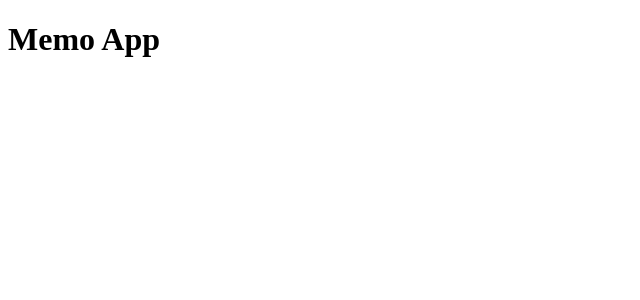
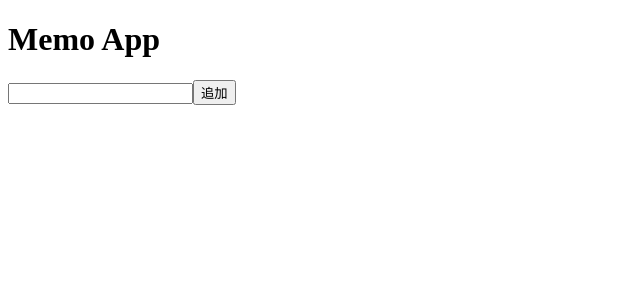
Before and after one commit to otsuboDesi/React-practice, a React (Create React App) app: page / in a window 1280 px wide. Shown: the top 300 px of the page, without its empty margins (0-640 px from the left). Built offline with nearby package versions, Linux system fonts and the light colour scheme.

Commit message:
Add: styled-componentsをインストール、inoutとbuttonを追加する

```diff
--- a/package.json
+++ b/package.json
@@ -9,6 +9,7 @@
     "react": "^18.3.1",
     "react-dom": "^18.3.1",
     "react-scripts": "5.0.1",
+    "styled-components": "^6.1.12",
     "web-vitals": "^2.1.4"
   },
   "scripts": {
--- a/src/App.tsx
+++ b/src/App.tsx
@@ -1,9 +1,26 @@
-import React from "react";
+import React, { useState } from "react";
 
 export const App = () => {
+  const [text, setText] = useState<string>("");
+  const [memos, setMemos] = useState<string[]>([]);
+
+  const handleChange = (e: React.ChangeEvent<HTMLInputElement>) => {
+    setText(e.target.value);
+    console.log("text:", text);
+  };
+
+  const handleClickAdd = () => {
+    const newMemos = [...memos];
+    newMemos.push(text);
+    setMemos(newMemos);
+    console.log("memo:", memos);
+    setText("");
+  };
   return (
     <>
       <h1>Memo App</h1>
+      <input value={text} onChange={handleChange}></input>
+      <button onClick={handleClickAdd}>追加</button>
     </>
   );
 };
```
Also changed, not shown: 1 other file (tests, documents, lock files or other folders).
